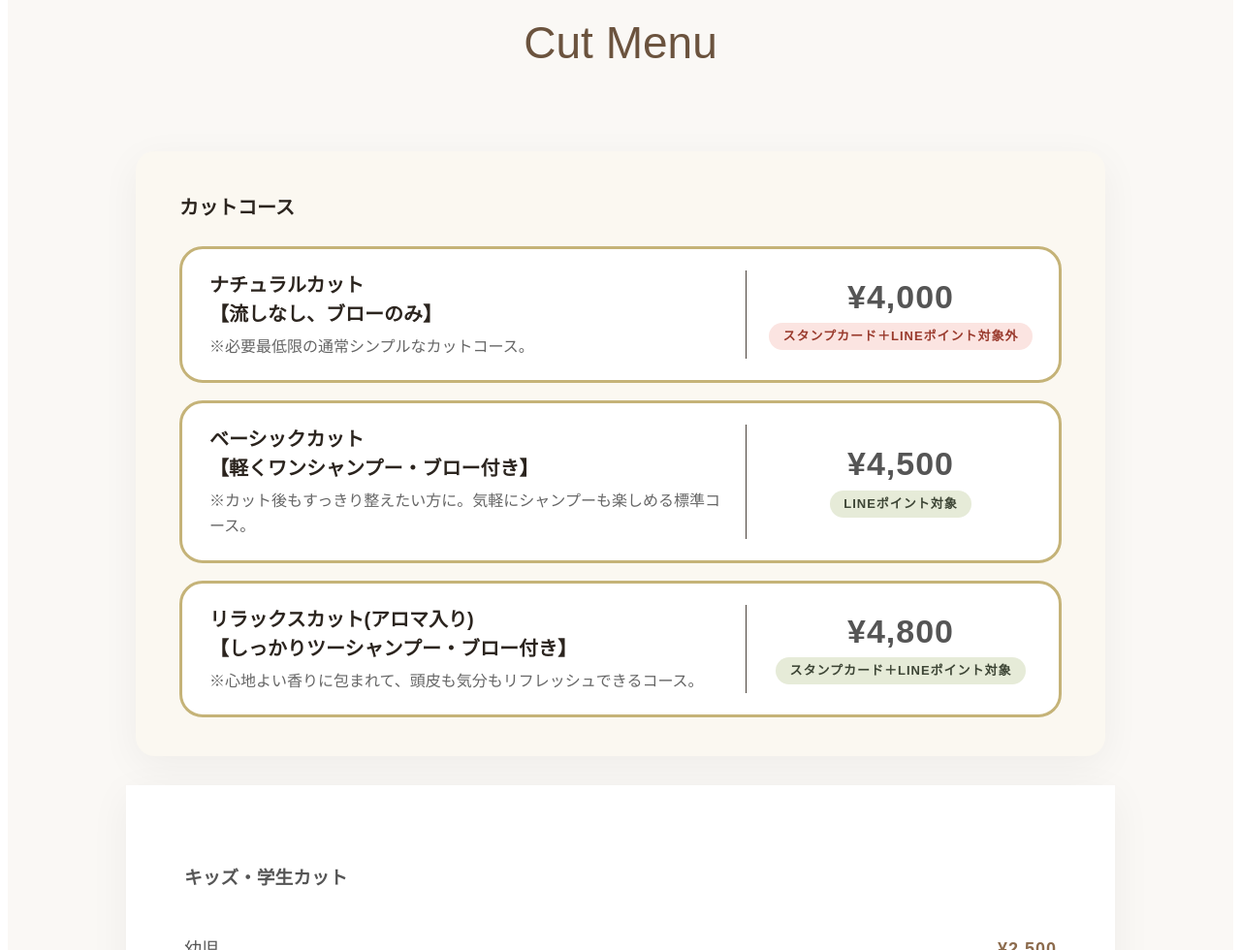
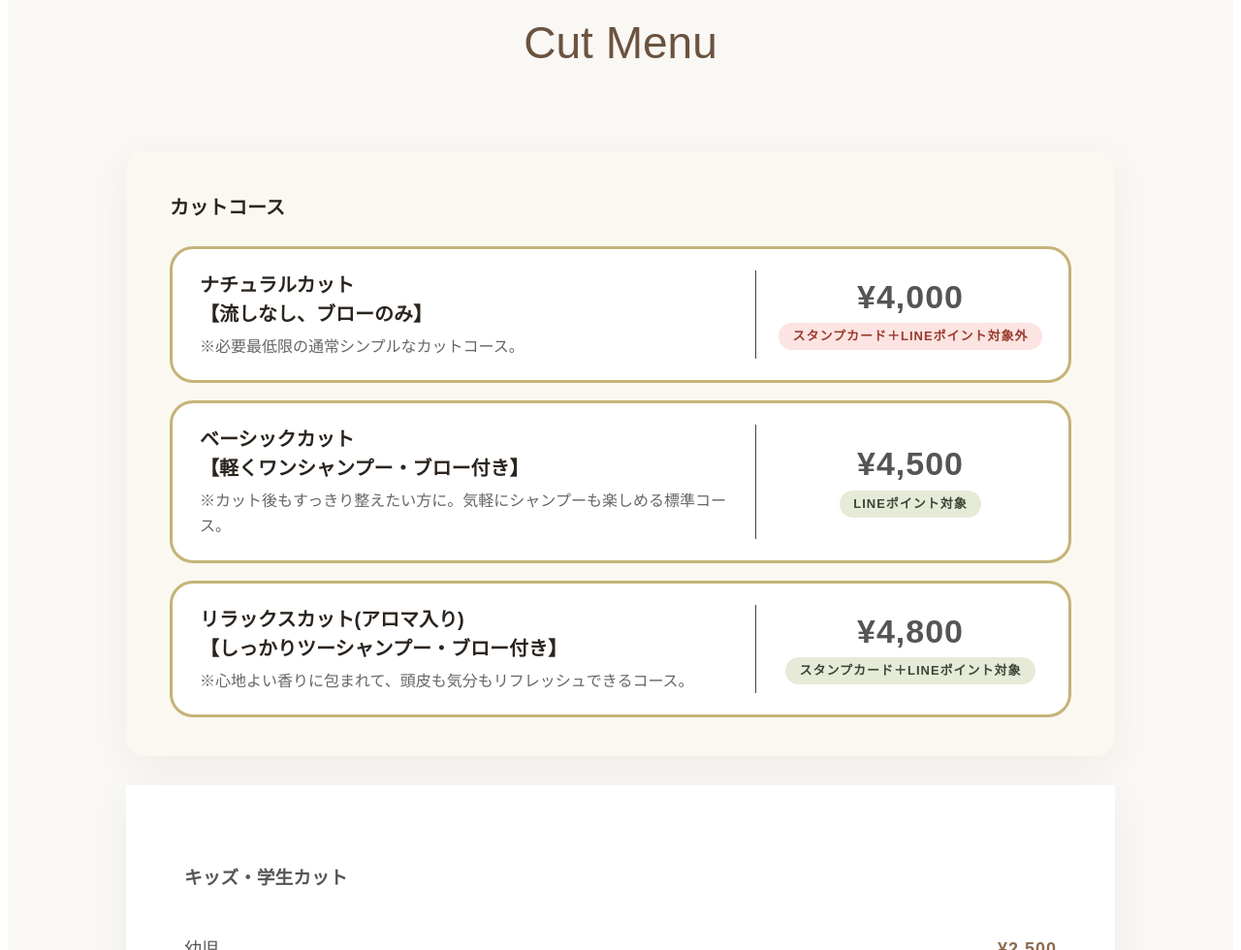
Before and after one commit to choco69papa/top, a plain HTML site: page menu/cut.html in a window 1280 px wide. Shown: the part 1970-2950 px from the top of the page at 97% size. Drawn offline with Linux system fonts and the light colour scheme.

Commit message:
Update menu.css

```diff
--- a/menu/menu.css
+++ b/menu/menu.css
@@ -346,7 +346,7 @@ Cut Course Card Style (3メニュー限定)
 .price .container .price-list.cut-course-list,
 .price-list.cut-course-list {
     width: 100%;
-    max-width: 1000px;
+    max-width: 1020px;
     margin-left: auto;
     margin-right: auto;
     box-sizing: border-box;
```
